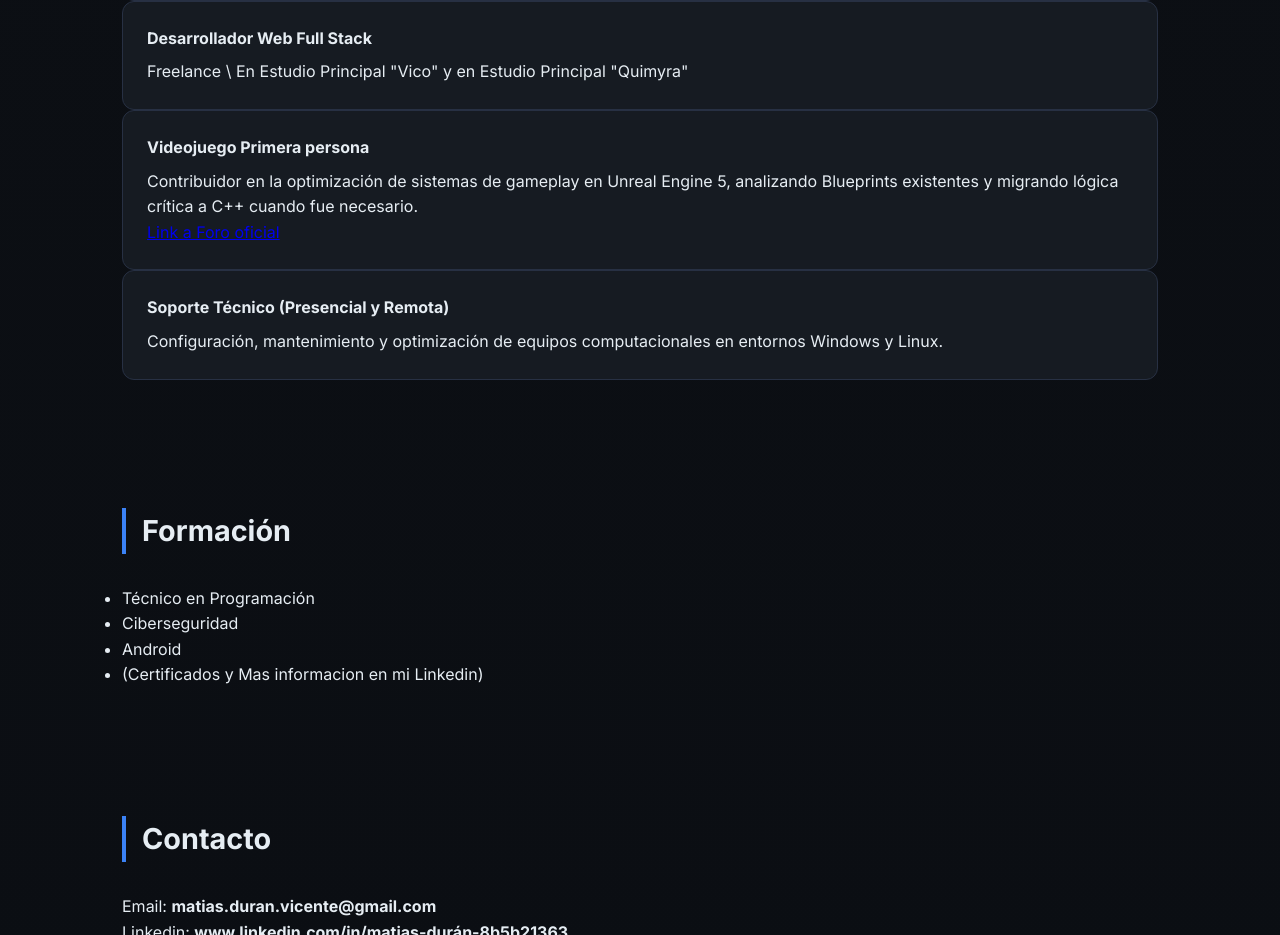
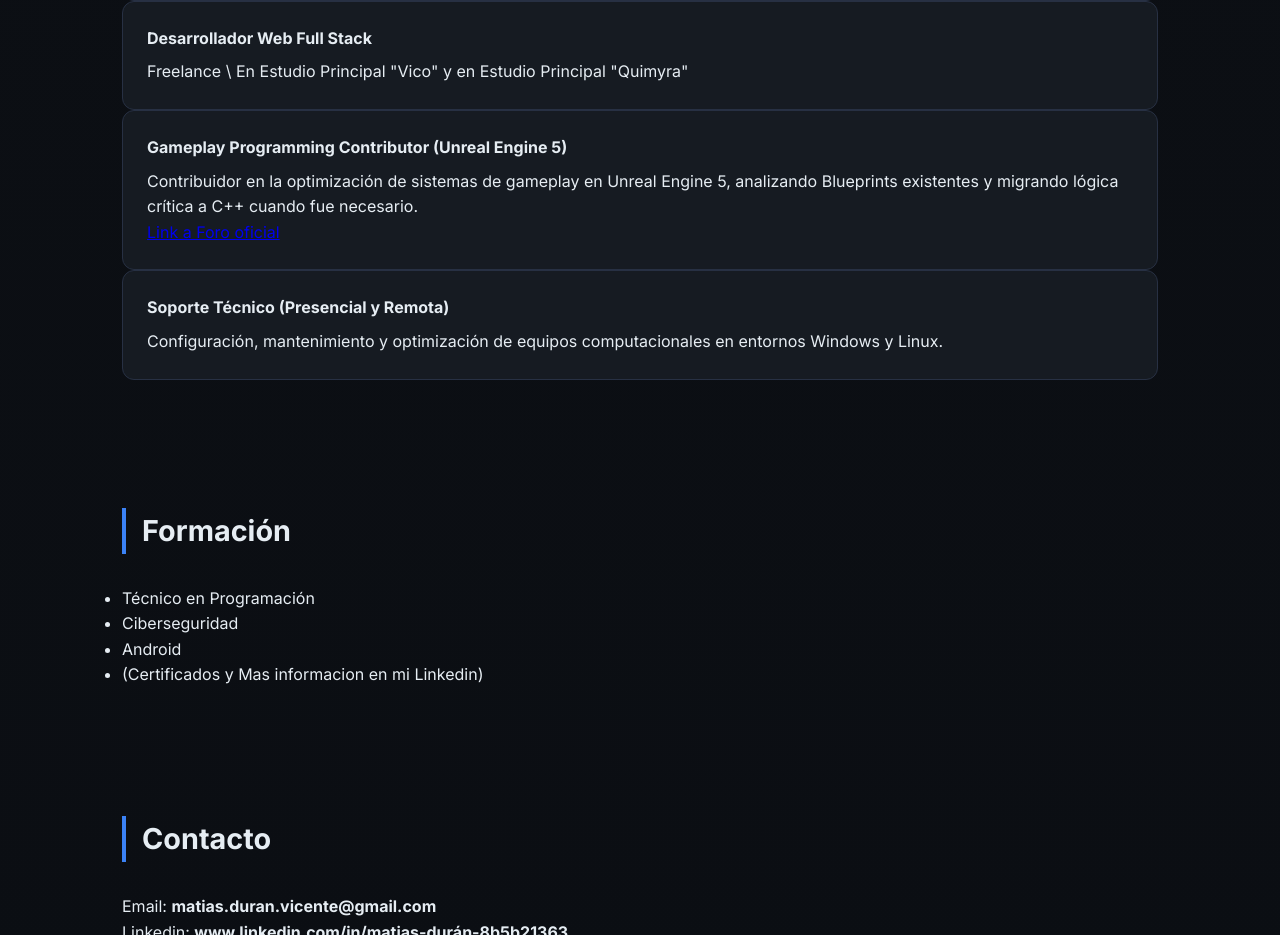
Before and after one commit to Zatts11/portafolio-personal-mdpv, a plain HTML site: page index.html in a window 1280 px wide. Shown: the part 3882-4817 px from the top of the page. Drawn offline with Linux system fonts and the light colour scheme.

```diff
--- a/index.html
+++ b/index.html
@@ -586,7 +586,7 @@
       <p> Freelance \ En Estudio Principal "Vico" y en Estudio Principal "Quimyra" </p> </div>
 
       <div class="card">
-      <h4>Videojuego Primera persona </h4>
+      <h4> Gameplay Programming Contributor (Unreal Engine 5) </h4>
       <p>Contribuidor en la optimización de sistemas de gameplay en Unreal Engine 5, analizando Blueprints existentes y migrando lógica crítica a C++ cuando fue necesario.</p>
         <a href="https://mundayongstudios.itch.io/vapol-spanish-edition" target="_blank">
         Link a Foro oficial</a>
```
